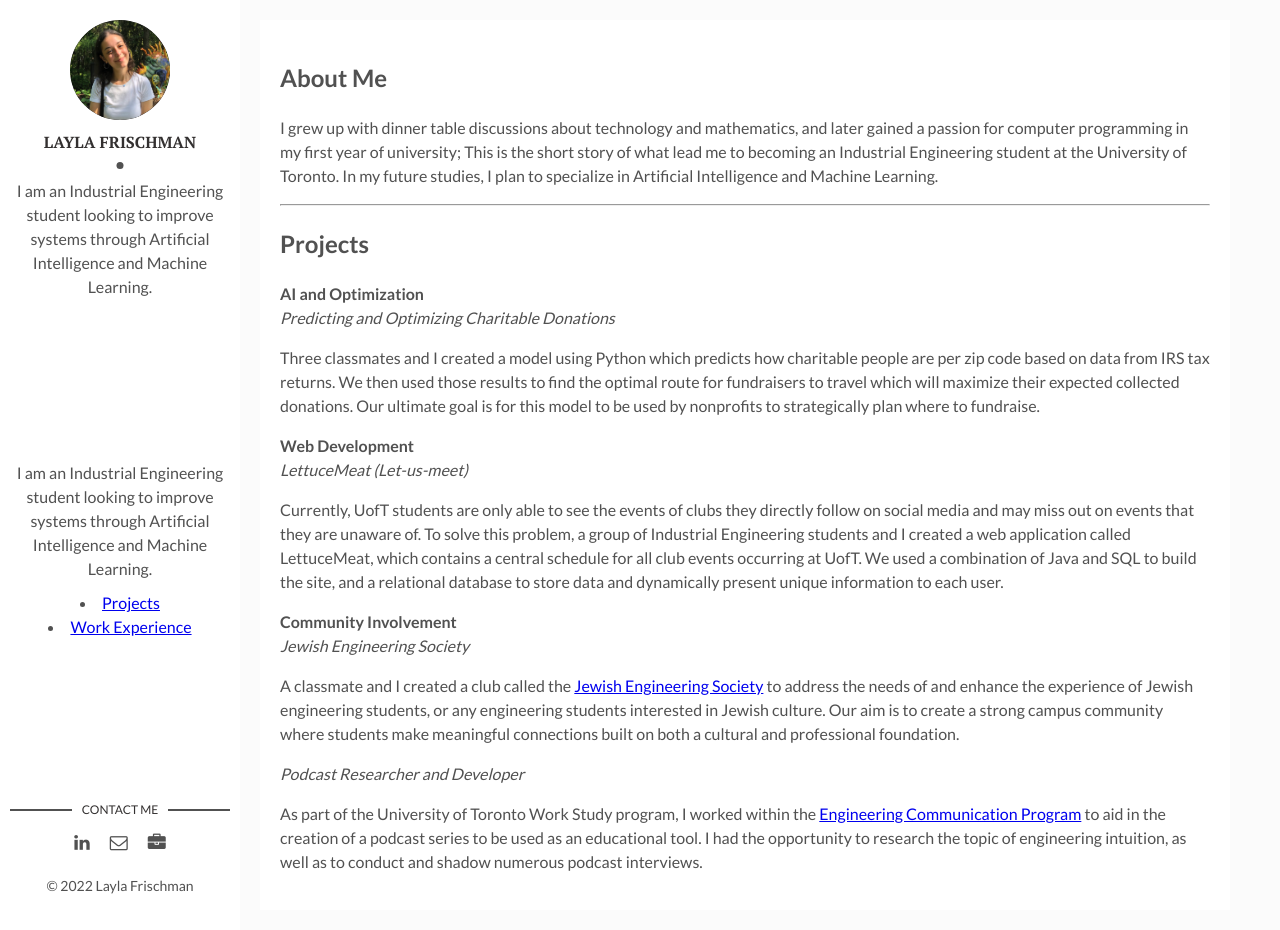
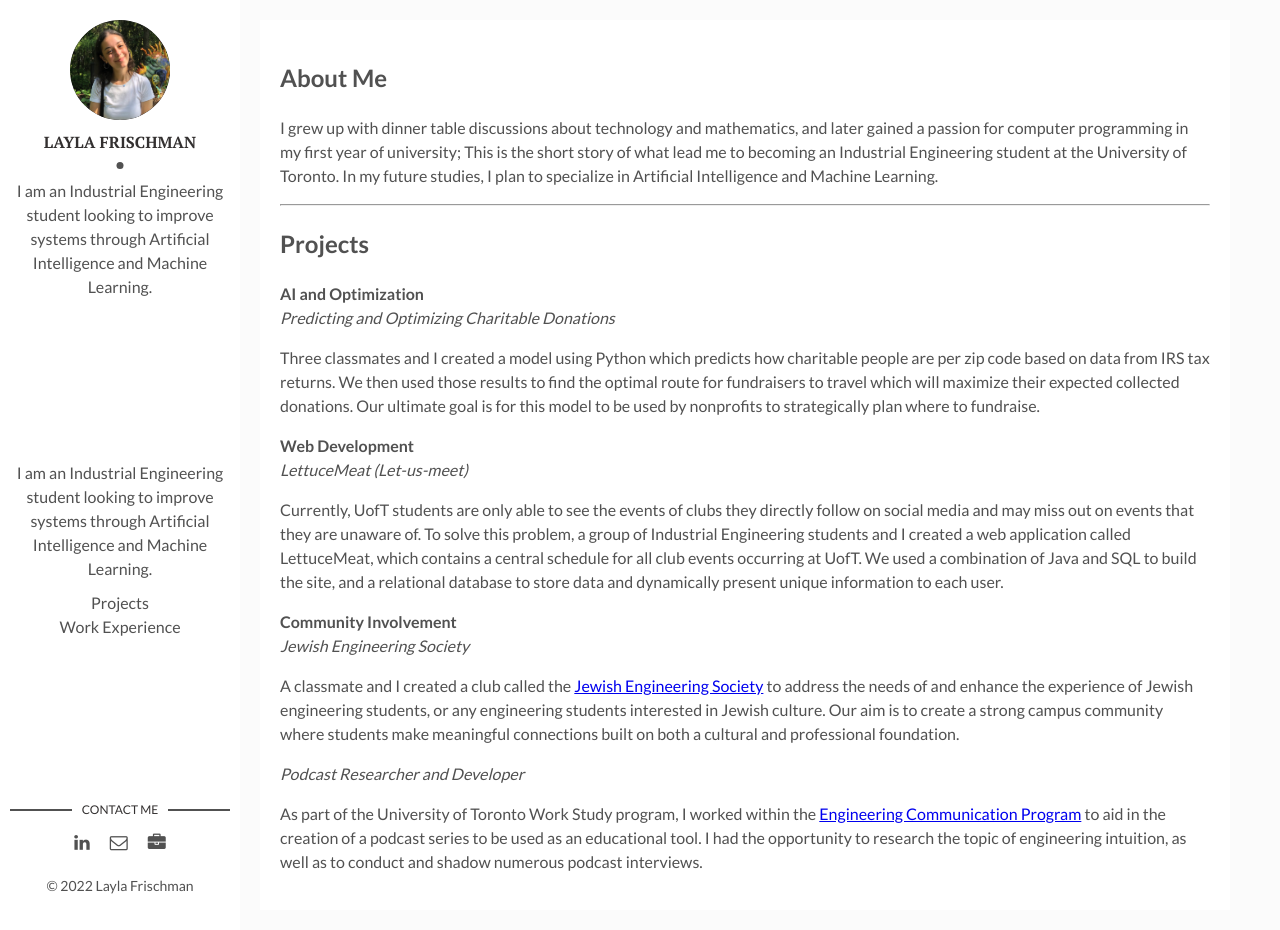
Before and after one commit to laylafrischman/laylafrischman.github.io, a Jekyll site: the page built from index.md, in a window 1280 px wide and 930 px high. Built offline with Jekyll 4.4.1, drawn with Linux system fonts in a browser that asks for light colours.

Commit message:
Update sidebar.html

```diff
--- a/_includes/sidebar.html
+++ b/_includes/sidebar.html
@@ -12,8 +12,8 @@
     <header>
     <div class="about">
      <p>{{ site.author.about }}
-    <li><a href="default.asp">Projects</a></li>
-    <li><a href="news.asp">Work Experience</a></li>
+    <li style="list-style-type: none;><a href="default.asp">Projects</a></li>
+    <li style="list-style-type: none;><a href="news.asp">Work Experience</a></li>
  </p>
     </div>
   </header>
```
